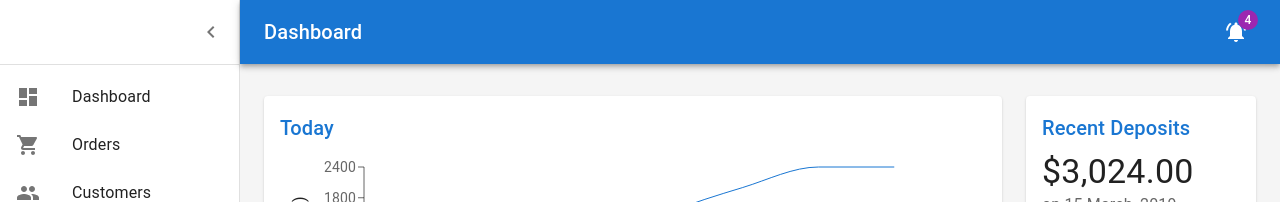
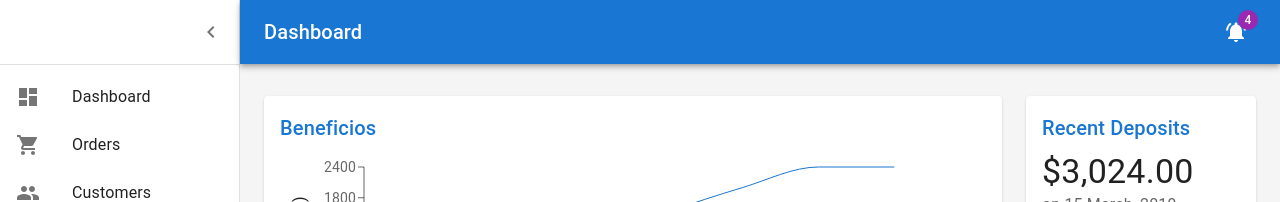
Before and after one commit to majo-cerpe/laboratoriaHackaton, a React (Create React App) app: page /home in a window 1280 px wide. Shown: the top 202 px of the page. Built offline with nearby package versions, Linux system fonts and the light colour scheme.

Commit message:
primer commit

```diff
--- a/src/components/DashBoard/Chart.js
+++ b/src/components/DashBoard/Chart.js
@@ -25,7 +25,7 @@ export default function Chart() {
 
   return (
     <React.Fragment>
-      <Title>Today</Title>
+      <Title>Beneficios</Title>
       <ResponsiveContainer>
         <LineChart
           data={data}
```
